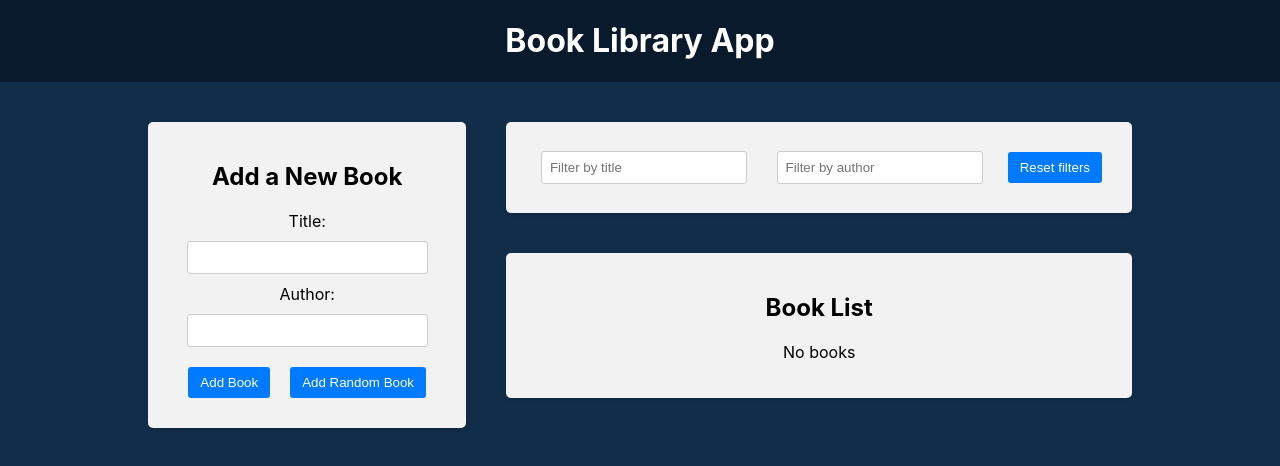
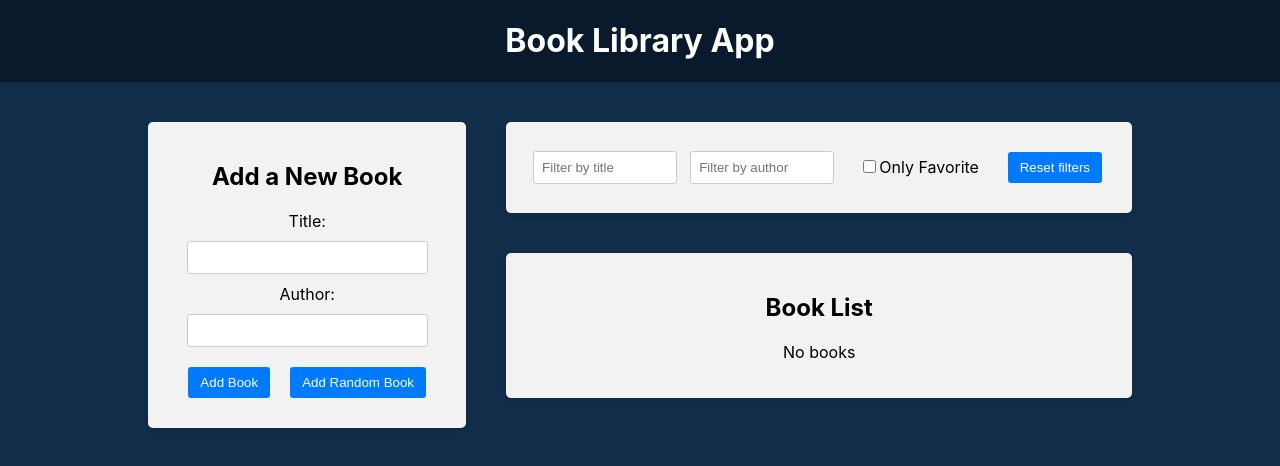
Before and after one commit to Sv3toch/online-library, a React (Vite) app in the folder frontend/: page / in a window 1280 px wide. Shown: the top 466 px of the page. Built offline with nearby package versions, Linux system fonts and the light colour scheme.

Commit message:
add Favorite books and favorite books filter

```diff
--- a/frontend/src/components/BookList/BookList.tsx
+++ b/frontend/src/components/BookList/BookList.tsx
@@ -2,7 +2,7 @@ import {BsBookmarkStarFill, BsBookmarkStar} from "react-icons/bs";
 import './BookList.css'
 import {useAppDispatch, useAppSelector} from "../../redux/hooks/hooks.ts";
 import {deleteAllBookAc, deleteBookAc, isFavoriteAC, selectBook} from "../../redux/slice/books-slice.ts";
-import {selectAuthorFilter, selectTitleFilter} from "../../redux/slice/filter-slice.ts";
+import {selectAuthorFilter, selectFavoriFilter, selectTitleFilter} from "../../redux/slice/filter-slice.ts";
 
 
 const BookList = () => {
@@ -10,6 +10,7 @@ const BookList = () => {
     const books = useAppSelector(selectBook)
     const titleFilter = useAppSelector(selectTitleFilter)
     const authorFilter = useAppSelector(selectAuthorFilter)
+    const onlyFavoriteFilter= useAppSelector(selectFavoriFilter)
 
     const deleteBook = (id: string) => {
         dispatch(deleteBookAc({bookId: id}))
@@ -30,10 +31,11 @@ const BookList = () => {
     const filteredBooks = books.filter((book) => {
         const title = book.title || "";
         const author = book.author || "";
+        const matchesFavorite = onlyFavoriteFilter ? book.isFavorite : true
 
         return (
             title.toLowerCase().includes(titleFilter.toLowerCase()) &&
-            author.toLowerCase().includes(authorFilter.toLowerCase())
+            author.toLowerCase().includes(authorFilter.toLowerCase()) && matchesFavorite
         );
     });
 
--- a/frontend/src/components/Filter/Filter.tsx
+++ b/frontend/src/components/Filter/Filter.tsx
@@ -1,28 +1,32 @@
 import "./Filter.css"
 import {useAppDispatch, useAppSelector} from "../../redux/hooks/hooks.ts";
 import {
-    resetFiltersAC, selectAuthorFilter,
+    resetFiltersAC, selectAuthorFilter, selectFavoriFilter,
     selectTitleFilter,
-    setAuthorFilterAC,
+    setAuthorFilterAC, setOnlyFavoriteFilterAC,
     setTitleFilterAC
 } from "../../redux/slice/filter-slice.ts";
 import type {ChangeEvent} from "react";
 
 const Filter = () => {
     const dispatch = useAppDispatch()
-    const titleFilter=useAppSelector(selectTitleFilter)
+    const titleFilter = useAppSelector(selectTitleFilter)
     const authorFilter = useAppSelector(selectAuthorFilter)
+    const onlyFavoriteFilter = useAppSelector(selectFavoriFilter)
 
-const handleTitleFilterChange=(e: ChangeEvent<HTMLInputElement, HTMLInputElement>)=>{
-    dispatch(setTitleFilterAC({title:e.target.value}))
+    const handleTitleFilterChange = (e: ChangeEvent<HTMLInputElement, HTMLInputElement>) => {
+        dispatch(setTitleFilterAC({title: e.target.value}))
     }
-const handleAuthorFilterChange=(e: ChangeEvent<HTMLInputElement, HTMLInputElement>)=>{
-    dispatch(setAuthorFilterAC({author:e.target.value}))
+    const handleAuthorFilterChange = (e: ChangeEvent<HTMLInputElement, HTMLInputElement>) => {
+        dispatch(setAuthorFilterAC({author: e.target.value}))
         console.log(authorFilter)
     }
 
+    const handleOnlyFavoriteFilter = () => {
+        dispatch(setOnlyFavoriteFilterAC())
+    }
 
-const handleFiltersReset=()=>{
+    const handleFiltersReset = () => {
         dispatch(resetFiltersAC())
     }
     return (
@@ -40,7 +44,12 @@ const handleFiltersReset=()=>{
                            placeholder='Filter by author'
                            value={authorFilter}/>
                 </div>
-
+                <div className='filter-group'>
+                    <label>
+                        <input type='checkbox' checked={onlyFavoriteFilter} onChange={handleOnlyFavoriteFilter}/>
+                        Only Favorite
+                    </label>
+                </div>
                 <button type='button' onClick={handleFiltersReset}>Reset filters</button>
             </div>
 
--- a/frontend/src/redux/slice/filter-slice.ts
+++ b/frontend/src/redux/slice/filter-slice.ts
@@ -13,7 +13,8 @@ const filterSlice = createSlice({
     name: 'filter',
     initialState: initualState,
     selectors: {selectTitleFilter: (state) => state.title,
-    selectAuthorFilter:(state)=>state.author},
+    selectAuthorFilter:(state)=>state.author,
+    selectFavoriFilter:(state)=>state.isFavorite},
     reducers: (creator) => ({
         setTitleFilterAC: creator.reducer<{ title: string }>((state, action) => {
             state.title = action.payload.title
@@ -23,11 +24,14 @@ const filterSlice = createSlice({
         }),
         setAuthorFilterAC: creator.reducer<{author:string}>((state, action)=>{
             state.author = action.payload.author
+        }),
+        setOnlyFavoriteFilterAC: creator.reducer((state)=>{
+            state.isFavorite=!state.isFavorite
         })
     })
 })
 
 
-export const {selectTitleFilter, selectAuthorFilter} = filterSlice.selectors
-export const {setTitleFilterAC, setAuthorFilterAC, resetFiltersAC} = filterSlice.actions
+export const {selectTitleFilter, selectAuthorFilter, selectFavoriFilter} = filterSlice.selectors
+export const {setTitleFilterAC, setAuthorFilterAC, resetFiltersAC, setOnlyFavoriteFilterAC} = filterSlice.actions
 export const filterReducer = filterSlice.reducer
```
Lines whose indentation alone changed are shown as unchanged.
